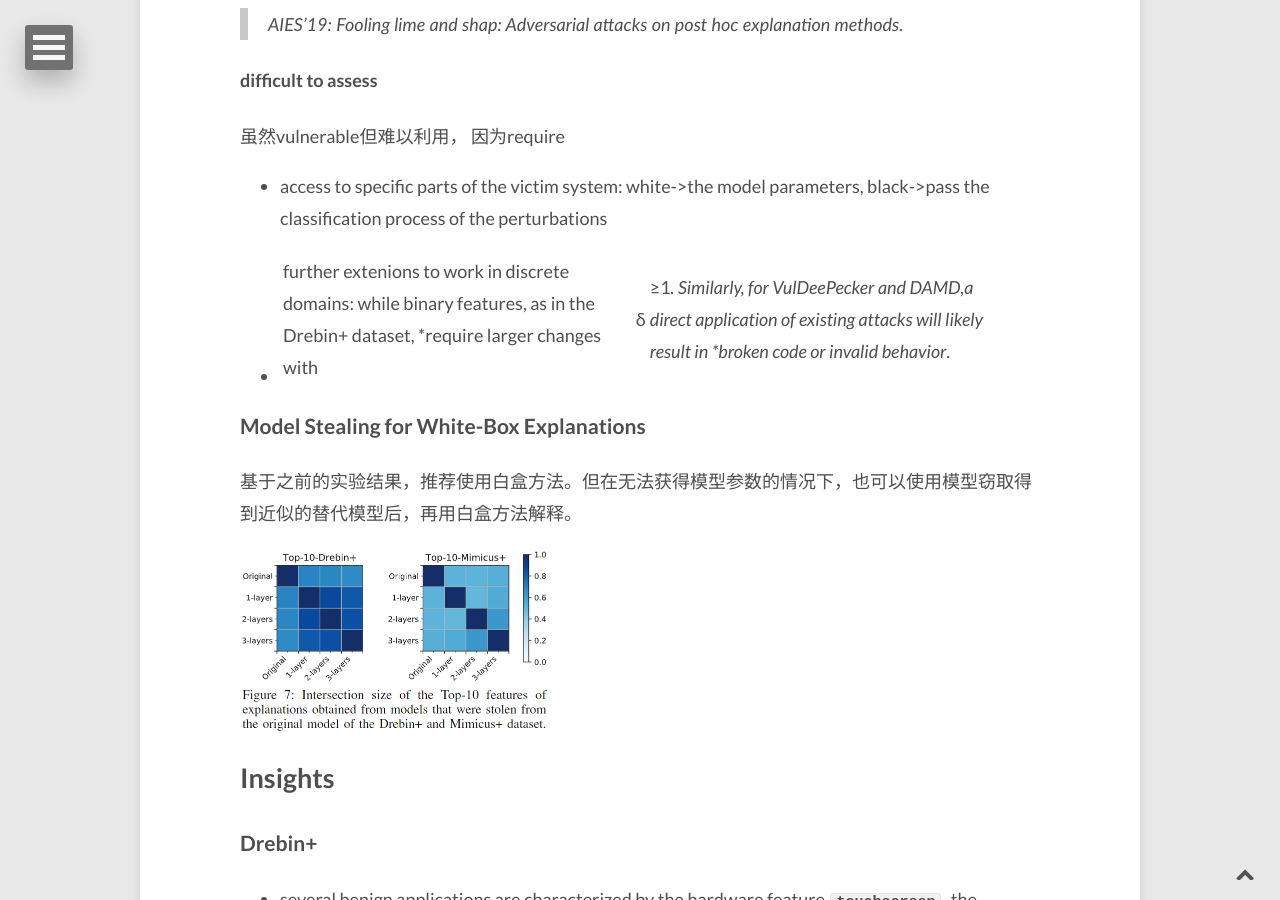
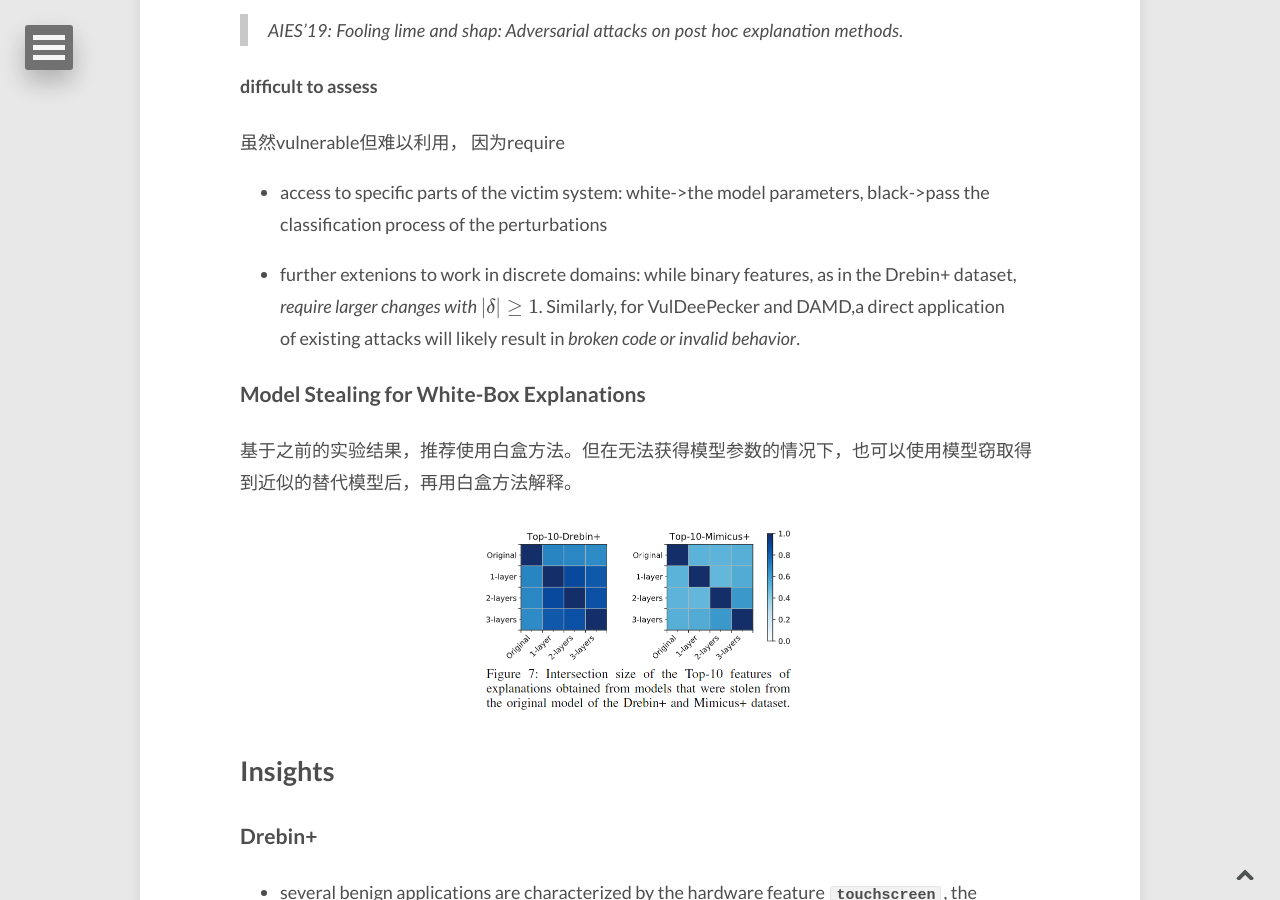
Before and after one commit to E0HYL/BLOG-OF-E0, a Jekyll site: the page built from _posts/2021-11-12-EvaluateIMLSecurity.md, in a window 1280 px wide and 900 px high, scrolled down 15594 px. Built offline with Jekyll 4.4.1, drawn with Linux system fonts in a browser that asks for light colours; nearby versions of some CDN libraries; formulas are drawn with MathJax 3; comment, search, counter and statistics services are not loaded; some of the changed text lies outside the part shown.

Commit message:
change | to \vert

```diff
--- a/_posts/2021-11-12-EvaluateIMLSecurity.md
+++ b/_posts/2021-11-12-EvaluateIMLSecurity.md
@@ -230,7 +230,7 @@
 
 Do the considered explanation methods provide different results?
 
-定义两个top-k特征集合的交集大小 (0~1之间)-> intersection size $$IS(i,j)=\frac{|T_i \bigcap T_j|}{k}$$
+定义两个top-k特征集合的交集大小 (0~1之间)-> intersection size $$IS(i,j)=\frac{\vert T_i \bigcap T_j\vert }{k}$$
 
 <figure><img src="https://e0hyl.github.io/BLOG-OF-E0/images/2021-11-12-EvaluateIMLSecurity/image-20211118111331359.png" alt="image-20211118111331359" style="zoom:45%;" /><figcaption>除了DAMD算的是top-50，其他都是top-10</figcaption></figure>
 
@@ -240,7 +240,7 @@
 
 Follow an indirect strategy: measure how removing the most relevant features changes the prediction -> 实际是fidelity
 
-- 定义 Descriptive Accuracy (DA): 对样本 $$x$$，移除 $$k$$ 个最相关的特征后，模型在原预测类别上的概率 -> $$DA_k(x, f_N)=f_N(x|x_1=0,...,x_k=0)c$$
+- 定义 Descriptive Accuracy (DA): 对样本 $$x$$，移除 $$k$$ 个最相关的特征后，模型在原预测类别上的概率 -> $$DA_k(x, f_N)=f_N(x\vert x_1=0,...,x_k=0)c$$
 - 越小说明解释越准
 
 ### General Criteria: Descriptive Sparsity
@@ -356,13 +356,13 @@
 
 - access to specific parts of the victim system: white->the model parameters, black->pass the classification process of the perturbations
 
-- further extenions to work in discrete domains: while binary features, as in the Drebin+ dataset, *require larger changes with |δ|≥1*. Similarly, for VulDeePecker and DAMD,a direct application of existing attacks will likely result in *broken code or invalid behavior*.
+- further extenions to work in discrete domains: while binary features, as in the Drebin+ dataset, *require larger changes with $$\vert δ \vert ≥1$$*. Similarly, for VulDeePecker and DAMD,a direct application of existing attacks will likely result in *broken code or invalid behavior*.
 
 ### Model Stealing for White-Box Explanations
 
 基于之前的实验结果，推荐使用白盒方法。但在无法获得模型参数的情况下，也可以使用模型窃取得到近似的替代模型后，再用白盒方法解释。
 
-<img src="https://e0hyl.github.io/BLOG-OF-E0/images/2021-11-12-EvaluateIMLSecurity/image-20211119214839308.png" alt="image-20211119214839308" style="zoom:50%;" />
+<figure><img src="https://e0hyl.github.io/BLOG-OF-E0/images/2021-11-12-EvaluateIMLSecurity/image-20211119214839308.png" alt="image-20211119214839308" style="zoom:50%;" /></figure>
 
 ## Insights
 
```
